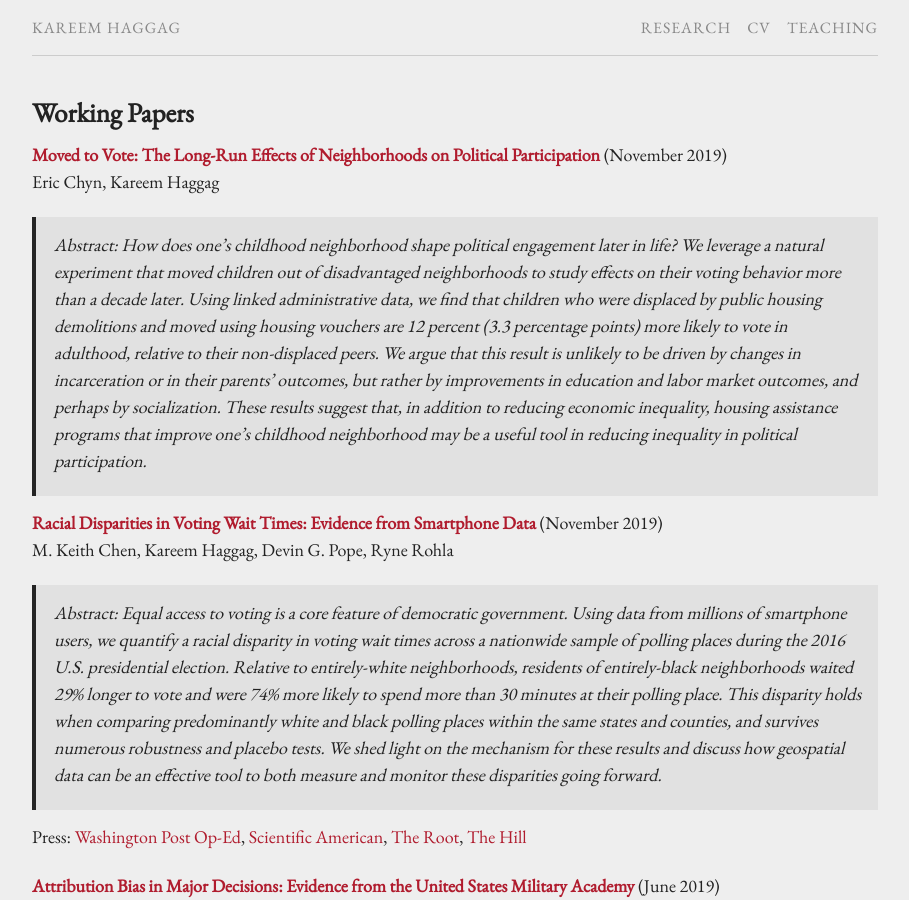
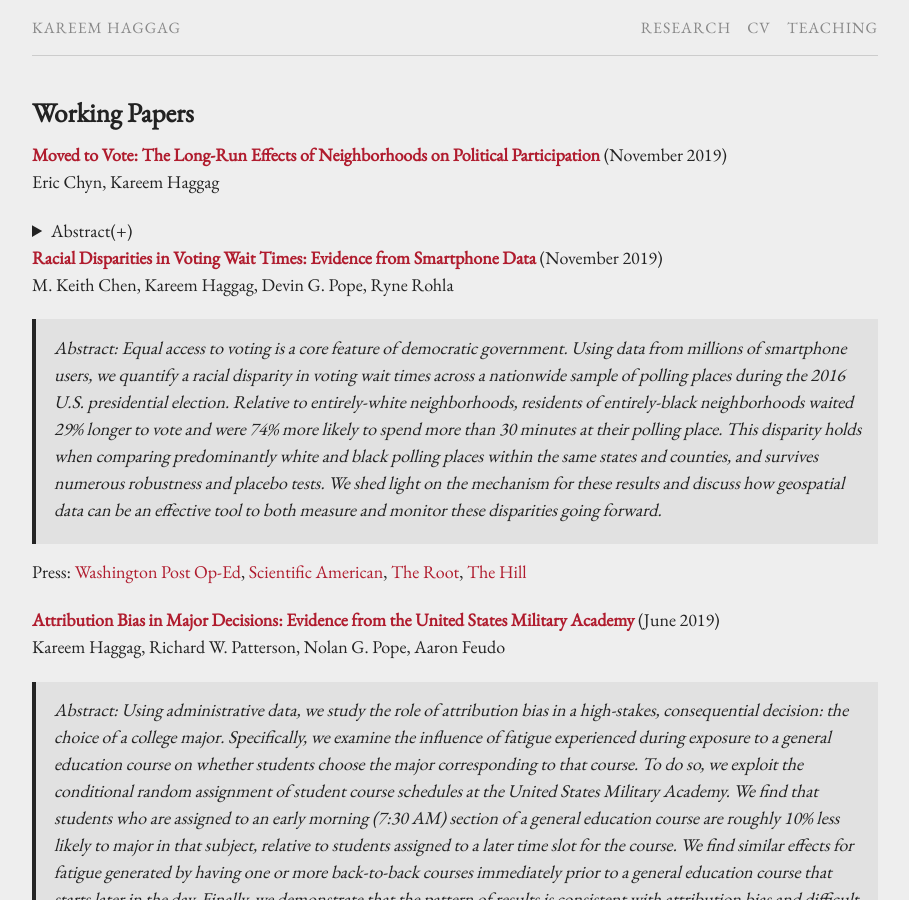
Before and after one commit to kareemhaggag/kareemhaggag.github.io, a Jekyll site: the page built from research.md, in a window 1280 px wide and 900 px high. Shown: the whole window, without its empty margins (185-1094 px from the left). Built offline with Jekyll 4.4.1, drawn with Linux system fonts in a browser that asks for light colours; our own code applies the rules of GitHub Pages for plain Markdown files.

Commit message:
Update Research

```diff
--- a/research.md
+++ b/research.md
@@ -7,7 +7,10 @@ permalink: /research/
 **[Moved to Vote: The Long-Run Effects of Neighborhoods on Political Participation](/f/Moved_to_Vote.pdf)** (November 2019)<br />
 Eric Chyn, Kareem Haggag<br />
 
->Abstract: How does one's childhood neighborhood shape political engagement later in life? We leverage a natural experiment that moved children out of disadvantaged neighborhoods to study effects on their voting behavior more than a decade later. Using linked administrative data, we find that children who were displaced by public housing demolitions and moved using housing vouchers are 12 percent (3.3 percentage points) more likely to vote in adulthood, relative to their non-displaced peers. We argue that this result is unlikely to be driven by changes in incarceration or in their parents' outcomes, but rather by improvements in education and labor market outcomes, and perhaps by socialization. These results suggest that, in addition to reducing economic inequality, housing assistance programs that improve one's childhood neighborhood may be a useful tool in reducing inequality in political participation.
+<details>
+  <summary>Abstract(+)</summary>
+**Abstract**: How does one's childhood neighborhood shape political engagement later in life? We leverage a natural experiment that moved children out of disadvantaged neighborhoods to study effects on their voting behavior more than a decade later. Using linked administrative data, we find that children who were displaced by public housing demolitions and moved using housing vouchers are 12 percent (3.3 percentage points) more likely to vote in adulthood, relative to their non-displaced peers. We argue that this result is unlikely to be driven by changes in incarceration or in their parents' outcomes, but rather by improvements in education and labor market outcomes, and perhaps by socialization. These results suggest that, in addition to reducing economic inequality, housing assistance programs that improve one's childhood neighborhood may be a useful tool in reducing inequality in political participation.
+</details>
 
 **[Racial Disparities in Voting Wait Times: Evidence from Smartphone Data](/f/Racial_Disparities_in_Voting_Wait_Times.pdf)** (November 2019)<br />
 M. Keith Chen, Kareem Haggag, Devin G. Pope, Ryne Rohla<br />
```
Also changed, not shown: 1 other file.
